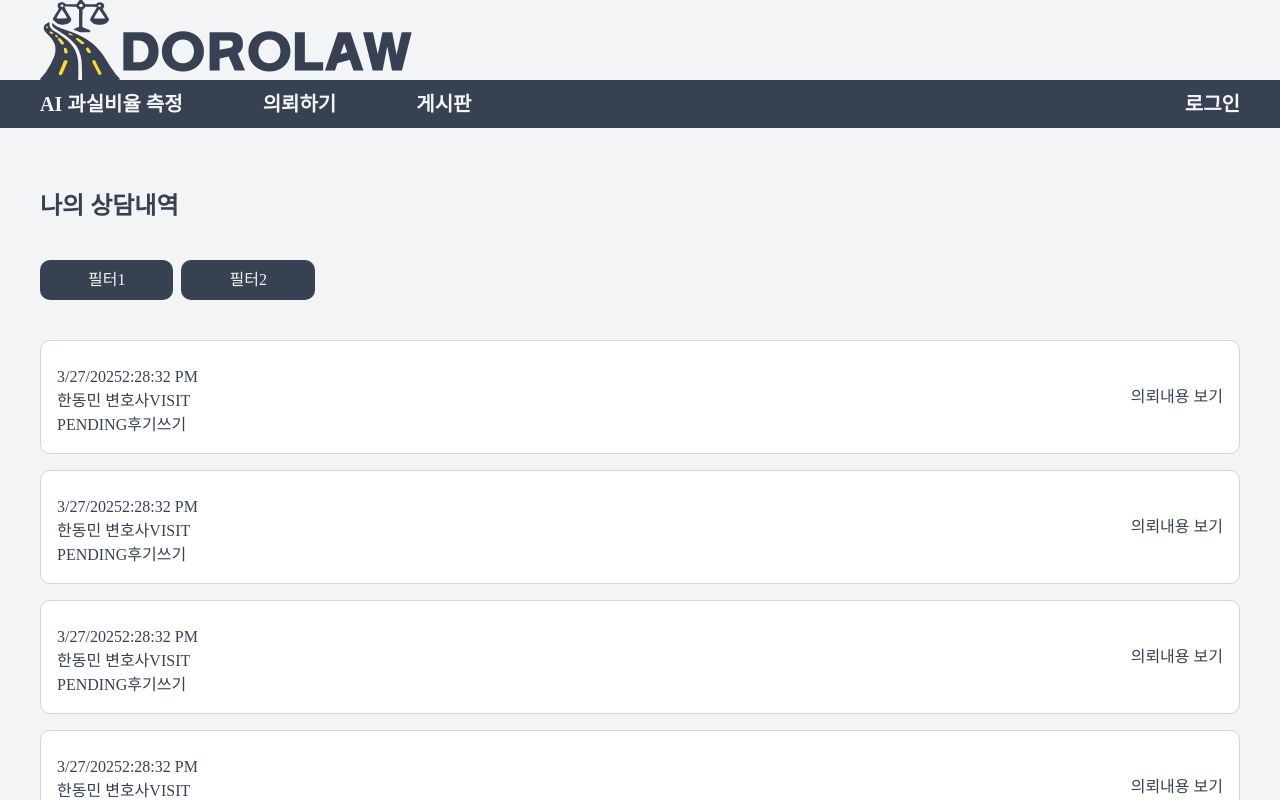
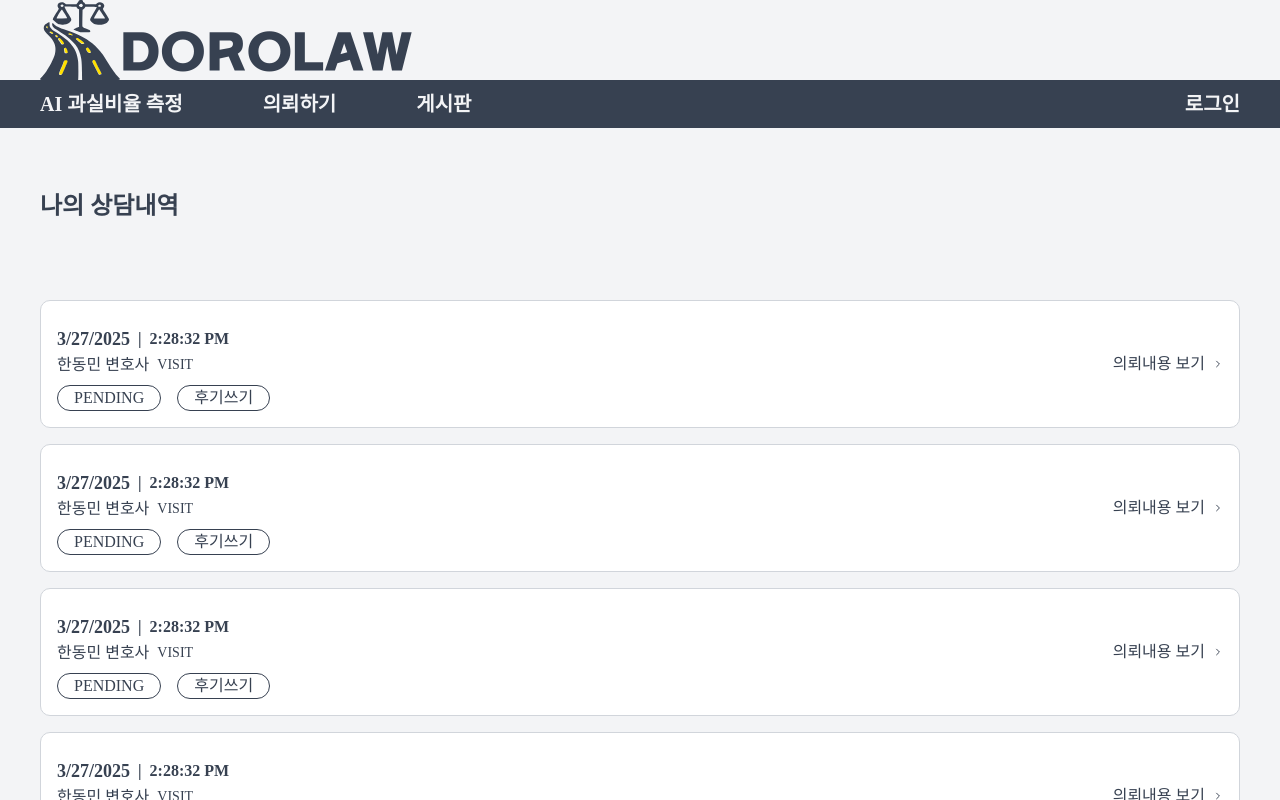
Before and after one commit to SSAFY-Dorolaw/Dorolaw, a React (Vite) app in the folder frontend/: page /client/reservations in a window 1280 px wide. Shown: the top 800 px of the page. Built offline with nearby package versions, Linux system fonts and the light colour scheme; a web font is replaced by a local one.

Commit message:
feat: 나의 상담내역 페이지 UI 추가
- 상담 날짜 및 시간
- 담당 변호사
- 상담 형태
- 상담 상태(예정, 완료)
- 후기 작성 버튼
- 해당 의뢰내용 상세페이지로 이동하는 버튼

S12P21A501-112

```diff
--- a/frontend/src/features/mypage/ReservationItem.tsx
+++ b/frontend/src/features/mypage/ReservationItem.tsx
@@ -1,3 +1,5 @@
+import { IoChevronForward } from 'react-icons/io5';
+
 interface ReservationItemProps {
   consultationId: number;
   scheduledDate: string;
@@ -26,25 +28,29 @@ function ReservationItem({
   onClick,
 }: ReservationItemProps) {
   return (
-    <div
-      className="flex cursor-pointer items-center justify-between rounded-[10px] border border-p2 bg-white p-4"
-      onClick={onClick}
-    >
+    <div className="flex items-center justify-between rounded-[10px] border border-p2 bg-white p-4 hover:bg-p1">
       <div className="mt-2">
-        <div className="flex">
-          <p>{new Date(scheduledDate).toLocaleDateString()}</p>
+        <div className="flex items-center gap-2 font-bold">
+          <p className="text-lg">
+            {new Date(scheduledDate).toLocaleDateString()}
+          </p>
+          {' | '}
           <p>{new Date(scheduledDate).toLocaleTimeString()}</p>
         </div>
-        <div className="flex">
+        <div className="flex items-center gap-2">
           <div>{lawyerName} 변호사</div>
-          <div>{consultationMethod}</div>
+          <div className="text-sm">{consultationMethod}</div>
         </div>
-        <div className="flex">
-          <div>{status}</div>
-          <div>후기쓰기</div>
+        <div className="mt-2 flex gap-4">
+          <div className="rounded-full border border-p5 px-4">{status}</div>
+          <button className="rounded-full border border-p5 px-4">
+            후기쓰기
+          </button>
         </div>
       </div>
-      <div>의뢰내용 보기</div>
+      <button className="flex items-center gap-2" onClick={onClick}>
+        의뢰내용 보기 <IoChevronForward size={10} />
+      </button>
     </div>
   );
 }
--- a/frontend/src/pages/mypage/MyReservations.tsx
+++ b/frontend/src/pages/mypage/MyReservations.tsx
@@ -5,23 +5,10 @@ const MyReservations = () => {
   return (
     <div className="flex max-w-[1200px] flex-col gap-4 xl:w-[1200px]">
       <header>
-        <div className="flex flex-col">
-          <h2>나의 상담내역</h2>
-        </div>
+        <h2>나의 상담내역</h2>
       </header>
       <main>
-        <div className="max-h-full">
-          <div className="flex gap-2">
-            {/* 추후 dropdown으로 */}
-            <button className="rounded-[10px] bg-p5 px-12 py-2 text-p1">
-              필터1
-            </button>
-            <button className="rounded-[10px] bg-p5 px-12 py-2 text-p1">
-              필터2
-            </button>
-          </div>
-          <ReservationList />
-        </div>
+        <ReservationList />
       </main>
       <nav>
         <div className="mx-auto my-10 flex items-center justify-center gap-4">
```
